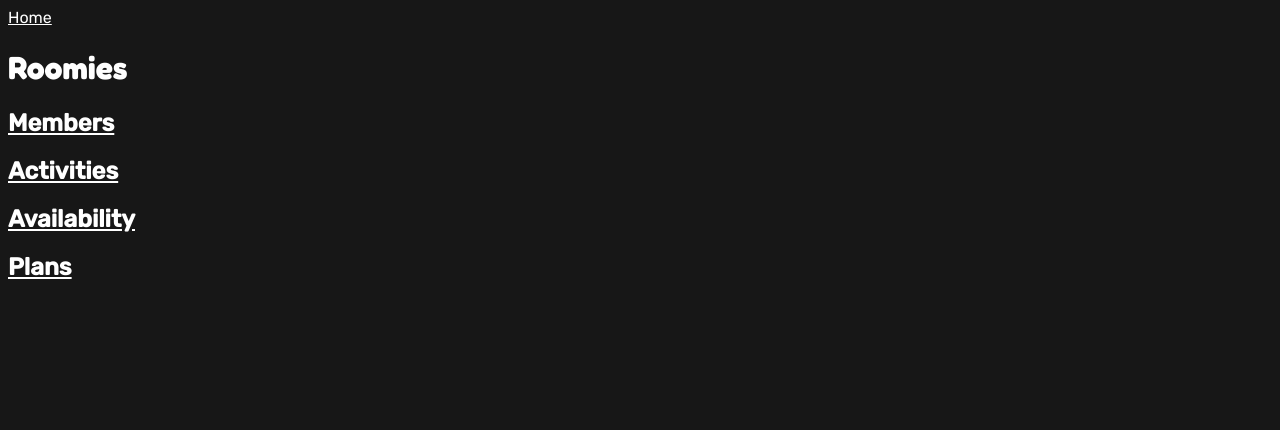
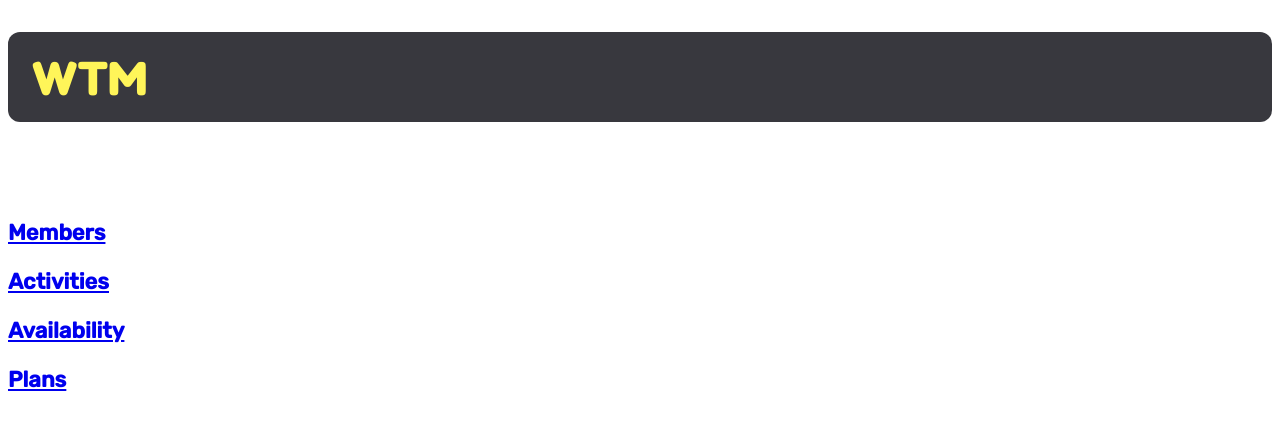
Before and after one commit to kailaaquino/whats-the-move, a website: page packages/proto/public/friend-groups/roomies/index.html in a window 1280 px wide. Drawn offline with Linux system fonts and the light colour scheme.

Commit message:
lab 3: design tokens

```diff
--- a/packages/proto/public/friend-groups/roomies/index.html
+++ b/packages/proto/public/friend-groups/roomies/index.html
@@ -1,7 +1,9 @@
 <!DOCTYPE html>
 <html>
   <head>
-    <link rel="stylesheet" href="/styles/page.css" />
+    <title>What's The Move?</title>
+    <link rel="stylesheet" href="../../styles/tokens.css" />
+    <link rel="stylesheet" href="../../styles/page.css" />
     <link
       href="https://fonts.googleapis.com/css2?family=Fredoka:wght@400;700&family=Rubik:wght@400;500&display=swap"
       rel="stylesheet"
@@ -9,24 +11,24 @@
   </head>
   <body>
     <header>
-      <a href="../../index.html">Home</a>
-      <h1>Roomies</h1>
+      <h1><a href="../../index.html" class="title-link">WTM</a></h1>
+      <h2>Roomies</h2>
     </header>
 
     <section class="members">
-      <h2><a href="members.html">Members</a></h2>
+      <h3><a href="members.html">Members</a></h3>
     </section>
 
     <section class="activities">
-      <h2><a href="activities.html">Activities</a></h2>
+      <h3><a href="activities.html">Activities</a></h3>
     </section>
 
     <section class="availability">
-      <h2><a href="availability.html">Availability</a></h2>
+      <h3><a href="availability.html">Availability</a></h3>
     </section>
 
     <section class="plans">
-      <h2><a href="plans.html">Plans</a></h2>
+      <h3><a href="plans.html">Plans</a></h3>
     </section>
   </body>
 </html>
--- a/packages/proto/public/styles/page.css
+++ b/packages/proto/public/styles/page.css
@@ -1,5 +1,10 @@
 h1 {
-  font-family: "Fredoka", sans-serif;
+  font-family: var(--font-title);
+  font-size: var(--size-font-xxxl);
+  color: var(--color-accent-yellow);
+  background-color: var(--color-bg-nav);
+  padding: var(--space-sm) var(--space-md);
+  border-radius: var(--radius-md);
 }
 
 .title-link {
@@ -10,11 +15,26 @@ h1 {
   display: inline-block;
 }
 
+h2 {
+  /* for page titles */
+  font-family: var(--font-body);
+  font-size: var(--size-font-xxl);
+  color: var(--color-text-primary);
+  margin-bottom: var(--space-sm);
+}
+h3 {
+  /* for section titles */
+  font-family: var(--font-body);
+  font-size: var(--size-font-lg);
+  margin-bottom: var(--space-xs);
+}
+
 body,
-h2,
-a,
+li,
 p {
-  font-family: "Rubik", sans-serif;
-  background-color: #171717;
-  color: white;
+  /* for body */
+  font-family: var(--font-body);
+  font-size: var(--size-font-body);
+  font-weight: 400;
+  margin-bottom: var(--space-sm);
 }
--- /dev/null
+++ b/packages/proto/public/styles/tokens.css
@@ -0,0 +1,32 @@
+:root {
+    --color-bg-dark: #03030d;
+    --color-bg-light: #ffffff;
+    --color-bg-nav: #38383e;
+
+    --color-text-primary: #ffffff;
+
+    --color-accent-yellow: #fff559;
+    --color-accent-orange: #ff8c09;
+    --color-accent-cyan: #59deff;
+    --color-accent-pink: #f67df6;
+    --color-accent-red: #db0004;
+
+    --font-title: "Fredoka", sans-serif;
+    --font-body: "Rubik", sans-serif;
+
+    --size-font-small: 1rem; /* smaller text */
+    --size-font-body: 1.125rem; /* main body */
+    --size-font-lg: 1.375rem; /* card titles, subheaders */
+    --size-font-xl: 1.75rem; /* section headers */
+    --size-font-xxl: 2.25rem; /* page titles */
+    --size-font-xxxl: 3rem; /* heading/ logo */
+
+    --space-xs: 0.5rem; /* small spacing within component  */
+    --space-sm: 1rem;
+    --space-md: 1.5rem; /* between sections and body */
+    --space-lg: 2rem; /* for larger layout separation  */
+
+    --radius-sm: 8px;
+    --radius-md: 12px;
+    --radius-lg: 16px;
+  }
```
Also changed, not shown: packages/proto/public/friend-groups/roomies/activities.html (+5 -3 lines), packages/proto/public/friend-groups/roomies/availability.html (+5 -3 lines), packages/proto/public/friend-groups/roomies/create_plan.html (+6 -4 lines), packages/proto/public/friend-groups/roomies/members.html (+5 -3 lines), packages/proto/public/friend-groups/roomies/plans.html (+6 -4 lines), packages/proto/public/friend-groups/side-questers/activities.html (+5 -3 lines), packages/proto/public/friend-groups/side-questers/availability.html (+5 -3 lines), packages/proto/public/friend-groups/side-questers/create_plan.html (+6 -4 lines), packages/proto/public/friend-groups/side-questers/index.html (+8 -6 lines), packages/proto/public/friend-groups/side-questers/members.html (+5 -3 lines), packages/proto/public/friend-groups/side-questers/plans.html (+6 -4 lines), packages/proto/public/index.html (+3 -1 lines).
